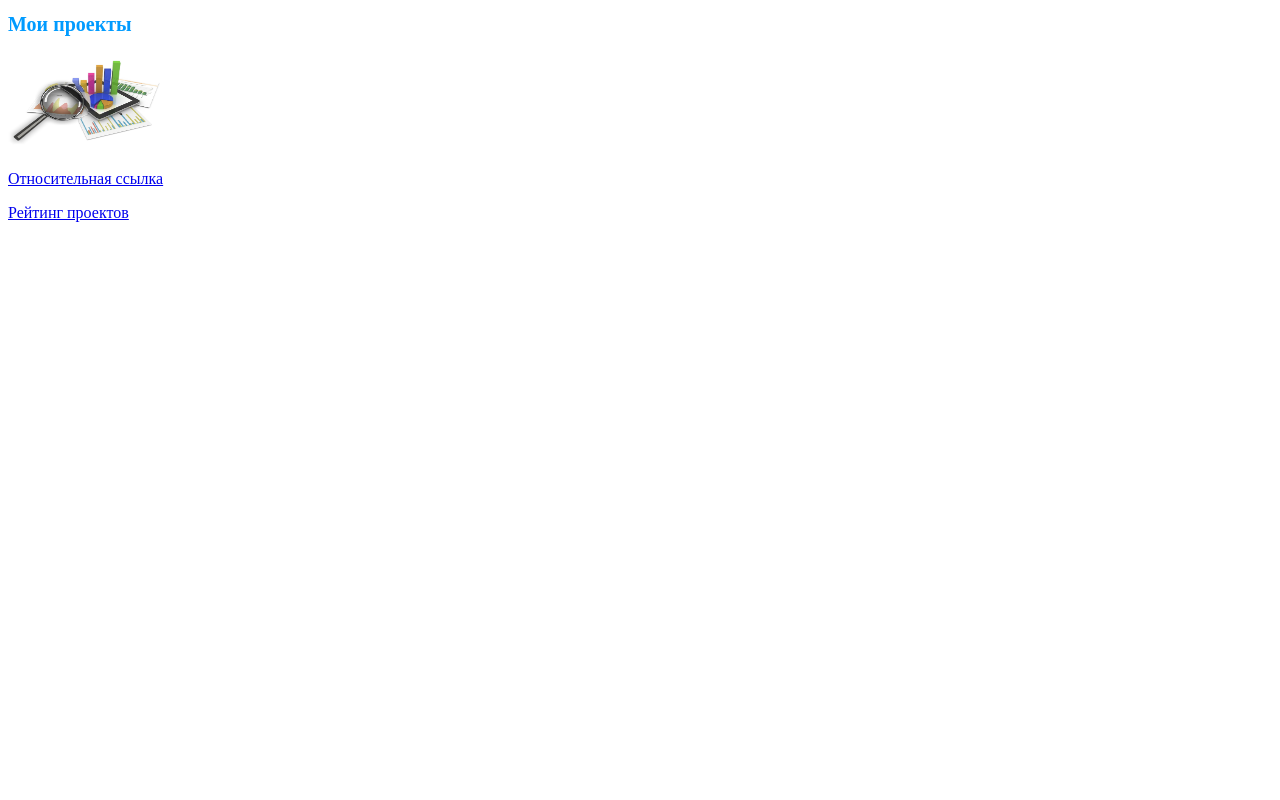
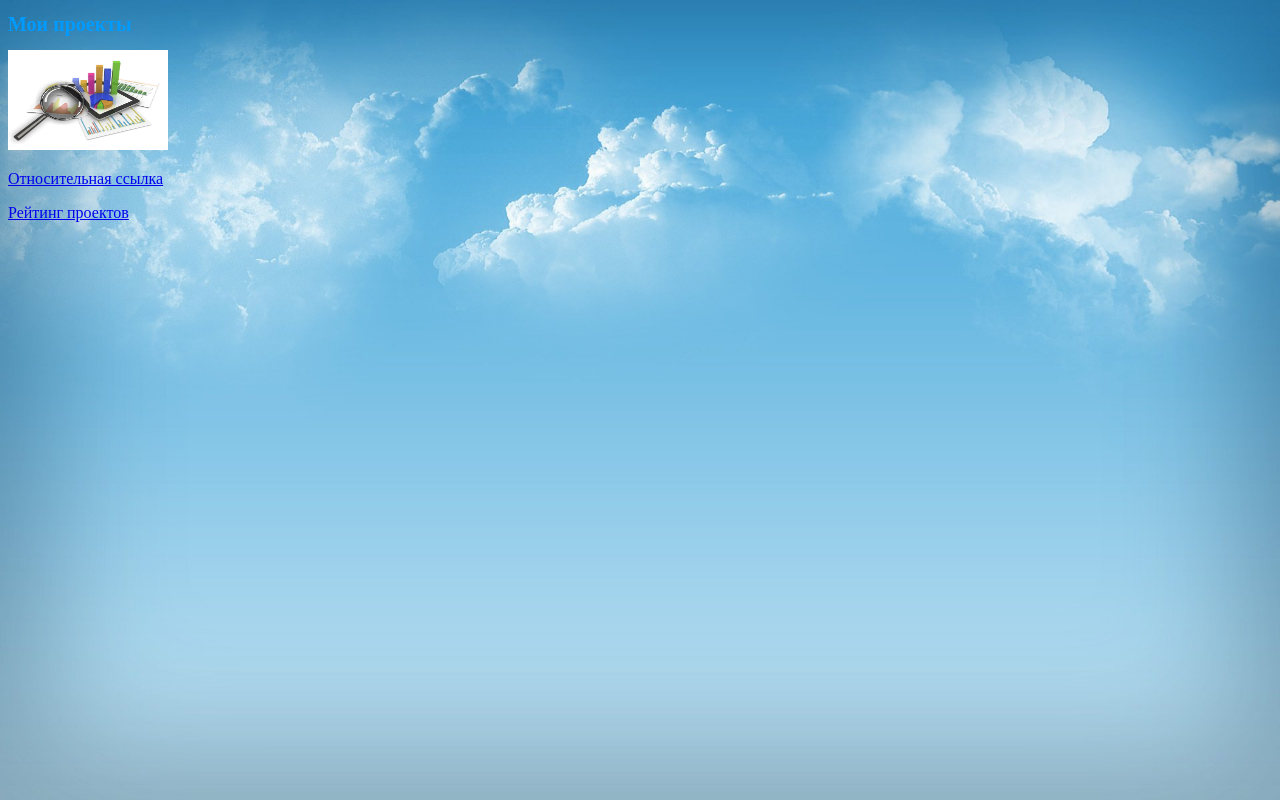
Before and after one commit to renatyusipov/renatyusipov.github.io, a plain HTML site: page index.html in a window 1280 px wide. Drawn offline with Linux system fonts and the light colour scheme.

Commit message:
background

```diff
--- a/index.html
+++ b/index.html
@@ -7,7 +7,7 @@
     <link rel="stylesheet" href="css/base.css" />
     <title>Тест 2</title>
   </head>
-  <body>
+  <body style="background-image: url(Images/sky2.jpg); background-size: cover;">
     <h1>Мои проекты</h1>
 
     <img src="Images/logo.jpg" alt="проект" height="100" width="160" />
```
Also changed, not shown: Images/sky2.jpg (added).
